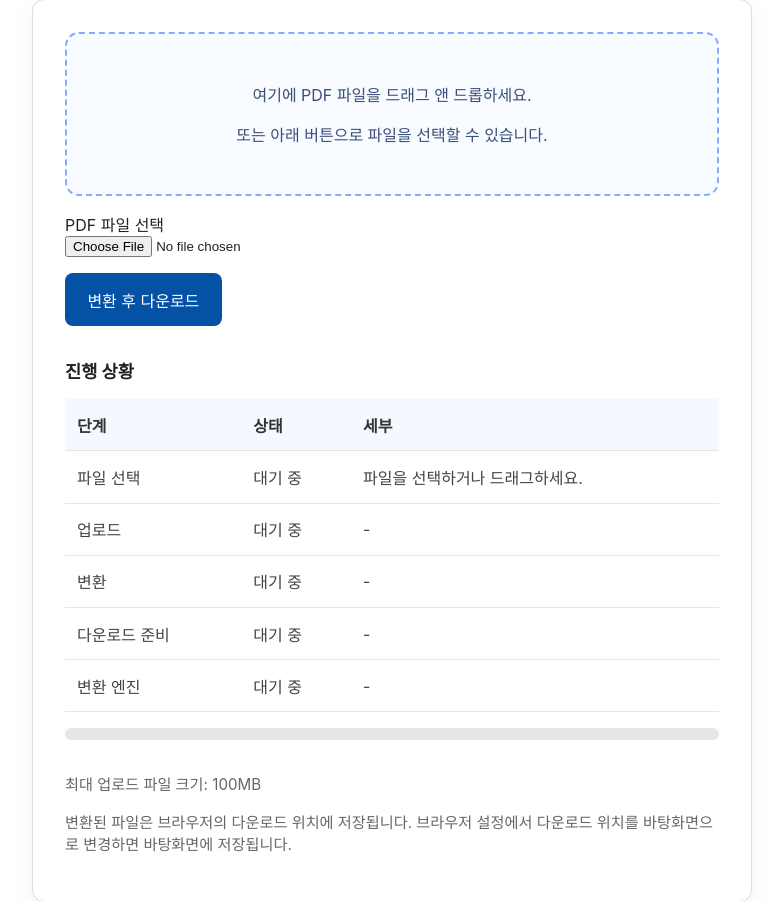
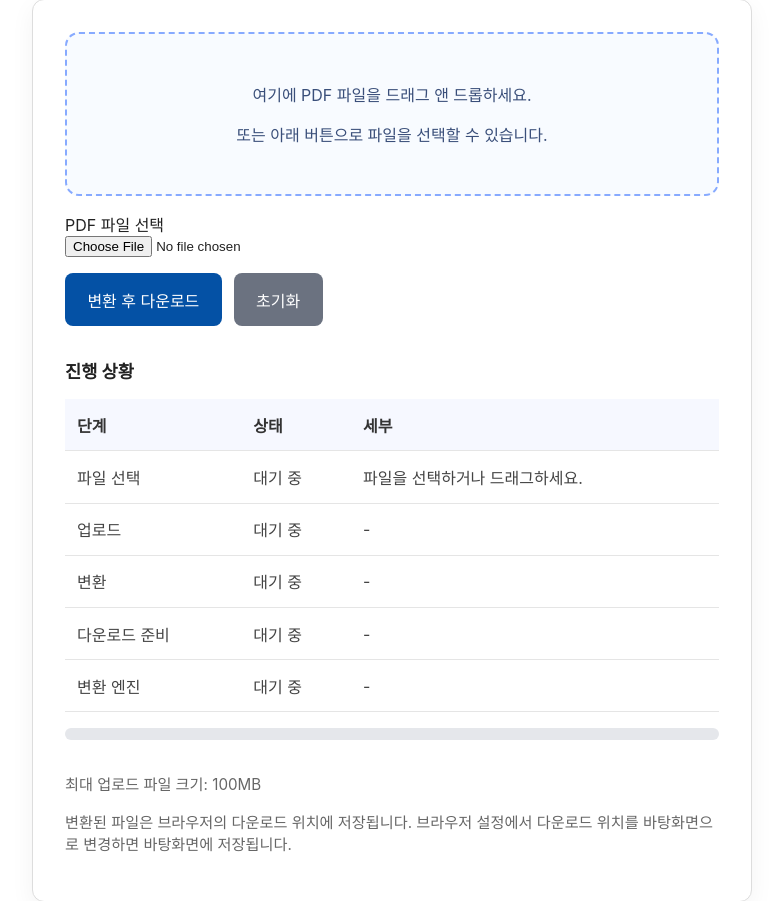
Before and after one commit to juntaekim-bae/pdf2hwp-new, a Python web app: template templates/index.html in a window 1280 px wide. Shown: the part 156-1057 px from the top of the page, without its empty margins (248-1031 px from the left). Run offline with Jinja, Linux system fonts and the light colour scheme; the template is opened without the code that fills it, so the values that code supplies are empty.

Commit message:
Add reset button and auto reset on failure

```diff
--- a/templates/index.html
+++ b/templates/index.html
@@ -14,6 +14,9 @@
     input[type=file] { display: block; margin-bottom: 1rem; }
     button { background: #0451a5; color: #fff; border: none; border-radius: 8px; padding: 0.9rem 1.4rem; cursor: pointer; font-size: 1rem; }
     button:hover { background: #023a80; }
+    .button-row { display: flex; gap: 0.75rem; flex-wrap: wrap; }
+    #reset-btn { background: #6b7280; }
+    #reset-btn:hover { background: #4b5563; }
     .drop-zone { border: 2px dashed #87aaff; border-radius: 14px; padding: 2rem; margin-bottom: 1rem; text-align: center; color: #3a4f7a; background: #f8fbff; transition: background .2s, border-color .2s; }
     .drop-zone.dragover { background: #eef4ff; border-color: #3f6de0; }
     .status-panel { margin-top: 2rem; }
@@ -53,7 +56,10 @@
         <label for="pdf_file">PDF 파일 선택</label>
         <input type="file" id="pdf_file" name="pdf_file" accept="application/pdf" required>
       </div>
-      <button type="submit">변환 후 다운로드</button>
+      <div class="form-row button-row">
+        <button type="submit" id="convert-btn">변환 후 다운로드</button>
+        <button type="button" id="reset-btn">초기화</button>
+      </div>
     </form>
 
     <section class="status-panel">
@@ -118,6 +124,7 @@
       const statusBackend = document.getElementById('status-backend');
       const detailBackend = document.getElementById('detail-backend');
       const progressFill = document.getElementById('progress-fill');
+      const resetBtn = document.getElementById('reset-btn');
 
       function setStep(stepId, status, detail) {
         const stepEl = document.getElementById(stepId);
@@ -135,7 +142,10 @@
 
       function setError(message) {
         stopConversionProgress();
+        form.reset();
+        setProgress(0);
         alert(message);
+        setStep('status-select', '실패', '선택된 파일이 초기화되었습니다. 다시 선택해주세요.');
         setStep('status-upload', '실패', message);
         setStep('status-convert', '실패', message);
         setStep('status-download', '실패', message);
@@ -143,7 +153,9 @@
       }
 
       function resetUI() {
+        form.reset();
         fileInput.value = '';
+        dropZone.classList.remove('dragover');
         stopConversionProgress();
         setProgress(0);
         setStep('status-select', '대기 중', '파일을 선택하거나 드래그하세요.');
@@ -206,6 +218,8 @@
         }
         handleFile(file);
       });
+
+      resetBtn.addEventListener('click', resetUI);
 
       let conversionTimer = null;
 
```
